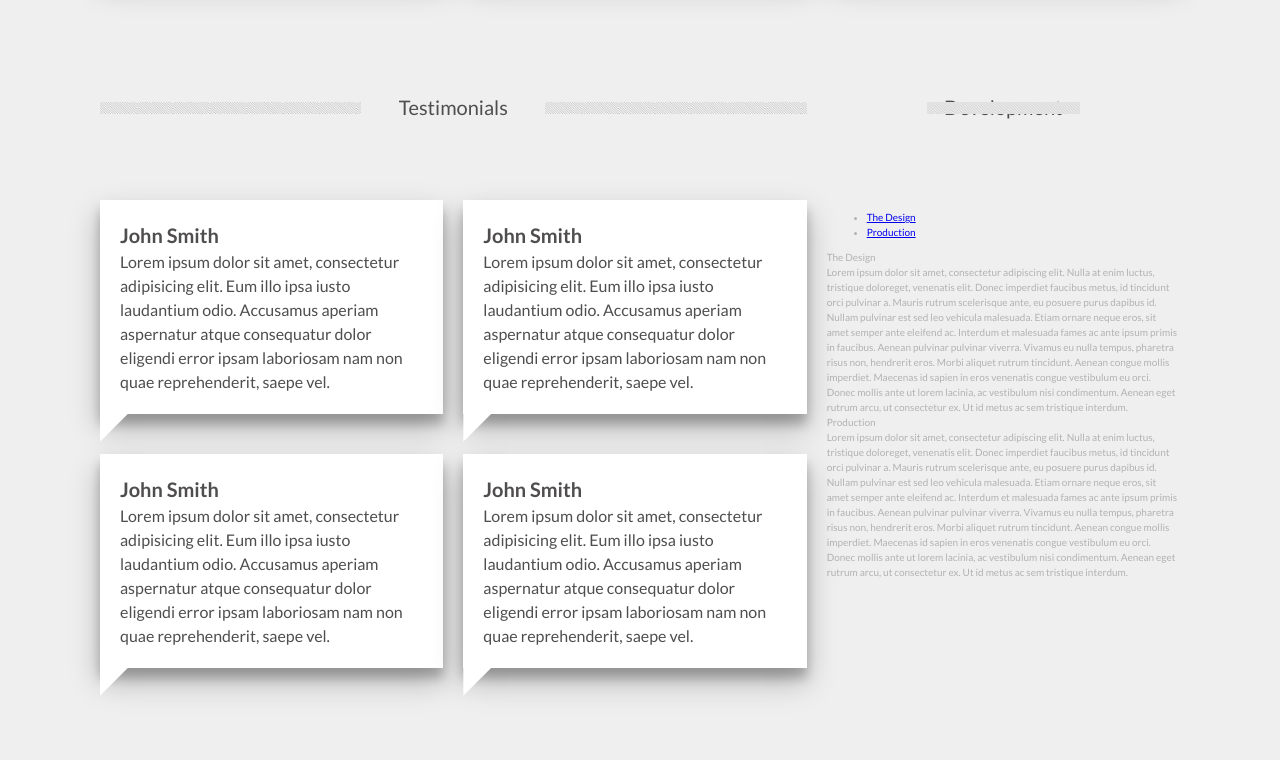
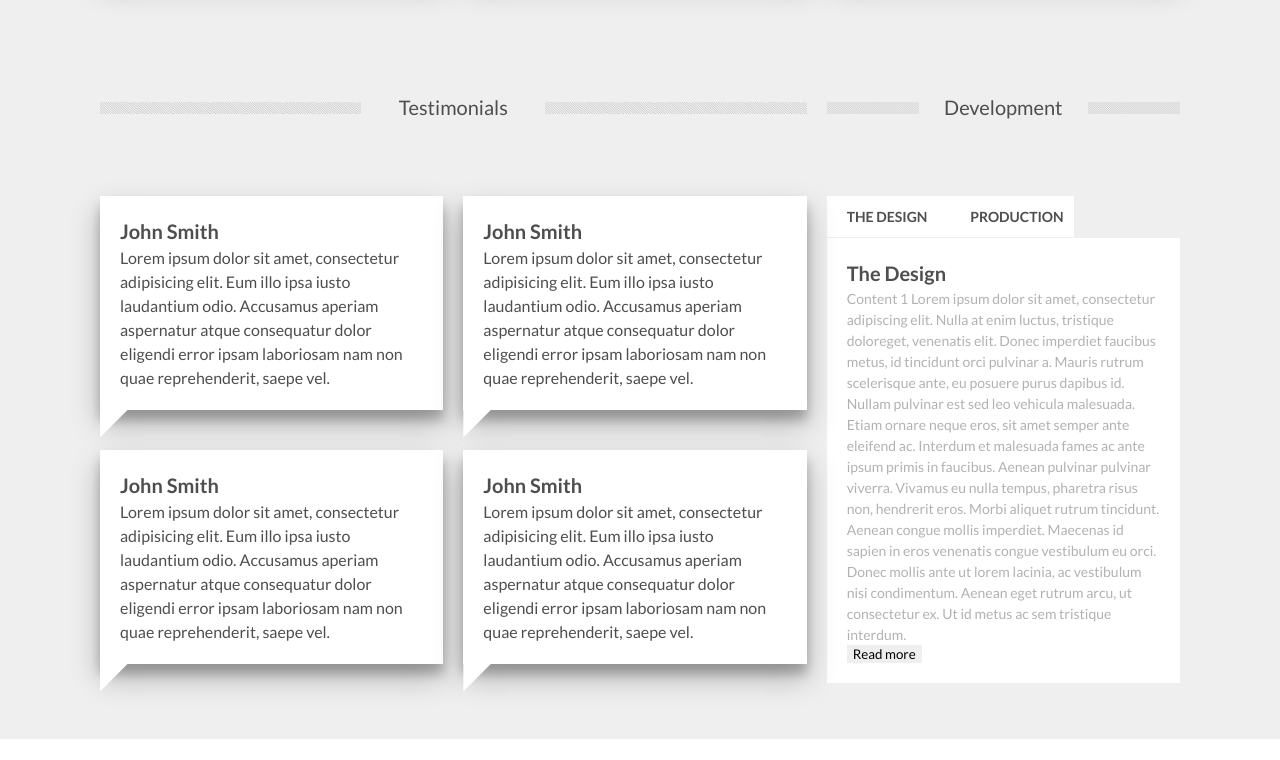
Before and after one commit to anyariazantceva/design-project01, a website: page index.html in a window 1280 px wide. Shown: the part 1373-2133 px from the top of the page. After the commit the page ends 2112 px from the top, so only its background shows below. Drawn offline with nearby package versions, Linux system fonts and the light colour scheme.

Commit message:
Added jquery and jquery tabs

```diff
--- a/index.html
+++ b/index.html
@@ -183,16 +183,24 @@
                 </ul>
                 <div id="tabs-1" class="tabs__content">
                     <div class="tabs__title">The Design</div>
-                    <div class="tabs__info">Lorem ipsum dolor sit amet, consectetur adipiscing elit. Nulla at enim luctus, tristique doloreget, venenatis elit. Donec imperdiet faucibus metus, id tincidunt orci pulvinar a. Mauris rutrum scelerisque ante, eu posuere purus dapibus id. Nullam pulvinar est sed leo vehicula malesuada. Etiam ornare neque eros, sit amet semper ante eleifend ac. Interdum et malesuada fames ac ante ipsum primis in faucibus. Aenean pulvinar pulvinar viverra. Vivamus eu nulla tempus, pharetra risus non, hendrerit eros. Morbi aliquet rutrum tincidunt. Aenean congue mollis imperdiet. Maecenas id sapien in eros venenatis congue vestibulum eu orci. Donec mollis ante ut lorem lacinia, ac vestibulum nisi condimentum. Aenean eget rutrum arcu, ut consectetur ex. Ut id metus ac sem tristique interdum.</div>
+                    <div class="tabs__info"> Content 1 Lorem ipsum dolor sit amet, consectetur adipiscing elit. Nulla at enim luctus, tristique doloreget, venenatis elit. Donec imperdiet faucibus metus, id tincidunt orci pulvinar a. Mauris rutrum scelerisque ante, eu posuere purus dapibus id. Nullam pulvinar est sed leo vehicula malesuada. Etiam ornare neque eros, sit amet semper ante eleifend ac. Interdum et malesuada fames ac ante ipsum primis in faucibus. Aenean pulvinar pulvinar viverra. Vivamus eu nulla tempus, pharetra risus non, hendrerit eros. Morbi aliquet rutrum tincidunt. Aenean congue mollis imperdiet. Maecenas id sapien in eros venenatis congue vestibulum eu orci. Donec mollis ante ut lorem lacinia, ac vestibulum nisi condimentum. Aenean eget rutrum arcu, ut consectetur ex. Ut id metus ac sem tristique interdum.</div>
+                    <div class="tabs__action">
+                        <button class="tabs__btn btn">Read more</button>
+                    </div>
                 </div>
                 <div id="tabs-2" class="tabs__content">
                     <div class="tabs__title">Production</div>
-                    <div class="tabs__info">Lorem ipsum dolor sit amet, consectetur adipiscing elit. Nulla at enim luctus, tristique doloreget, venenatis elit. Donec imperdiet faucibus metus, id tincidunt orci pulvinar a. Mauris rutrum scelerisque ante, eu posuere purus dapibus id. Nullam pulvinar est sed leo vehicula malesuada. Etiam ornare neque eros, sit amet semper ante eleifend ac. Interdum et malesuada fames ac ante ipsum primis in faucibus. Aenean pulvinar pulvinar viverra. Vivamus eu nulla tempus, pharetra risus non, hendrerit eros. Morbi aliquet rutrum tincidunt. Aenean congue mollis imperdiet. Maecenas id sapien in eros venenatis congue vestibulum eu orci. Donec mollis ante ut lorem lacinia, ac vestibulum nisi condimentum. Aenean eget rutrum arcu, ut consectetur ex. Ut id metus ac sem tristique interdum.</div>
+                    <div class="tabs__info">Content 2 Lorem ipsum dolor sit amet, consectetur adipiscing elit. Nulla at enim luctus, tristique doloreget, venenatis elit. Donec imperdiet faucibus metus, id tincidunt orci pulvinar a. Mauris rutrum scelerisque ante, eu posuere purus dapibus id. Nullam pulvinar est sed leo vehicula malesuada. Etiam ornare neque eros, sit amet semper ante eleifend ac. Interdum et malesuada fames ac ante ipsum primis in faucibus. Aenean pulvinar pulvinar viverra. Vivamus eu nulla tempus, pharetra risus non, hendrerit eros. Morbi aliquet rutrum tincidunt. Aenean congue mollis imperdiet. Maecenas id sapien in eros venenatis congue vestibulum eu orci. Donec mollis ante ut lorem lacinia, ac vestibulum nisi condimentum. Aenean eget rutrum arcu, ut consectetur ex. Ut id metus ac sem tristique interdum.</div>
+                    <div class="tabs__action">
+                        <button class="tabs__btn btn">Read more</button>
+                    </div>
                 </div>
             </div>
         </aside>
     </div>
 </section>
-
+<script src="https://code.jquery.com/jquery-1.12.4.js"></script>
+<script src="https://code.jquery.com/ui/1.12.1/jquery-ui.js"></script>
+<script src="js/script.js"></script>
 </body>
 </html>
--- /dev/null
+++ b/js/script.js
@@ -0,0 +1,3 @@
+$(function() {
+    $(".tabs").tabs();
+} );
--- a/package.json
+++ b/package.json
@@ -9,9 +9,8 @@
   "author": "Anna Riazantseva",
   "license": "ISC",
   "devDependencies": {
+    "jquery": "^3.4.1",
     "node-sass": "^4.13.0"
   },
-  "dependencies": {
-    "jquery": "^3.4.1"
-  }
+  "dependencies": {}
 }
--- a/sass/_mixins.scss
+++ b/sass/_mixins.scss
@@ -14,3 +14,25 @@
   left: 0;
   position: absolute;
 }
+
+@mixin background-before($width, $left) {
+  display: block;
+  width: $width;
+  height: 1.2rem;
+  background: url("../img/Border-BG.jpg") repeat-x;
+  background-size: 14%;
+  position: absolute;
+  left: $left;
+  top: 1rem;
+}
+
+@mixin background-after($width, $right) {
+  display: block;
+  width: $width;
+  height: 1.2rem;
+  background: url("../img/Border-BG.jpg") repeat-x;
+  background-size: 14%;
+  position: absolute;
+  right: $right;
+  top: 1rem;
+}
--- a/sass/main.scss
+++ b/sass/main.scss
@@ -207,26 +207,12 @@
 
   &::before {
     content: '';
-    display: block;
-    width: 36%;
-    height: 1.2rem;
-    background: url("../img/Border-BG.jpg") repeat-x;
-    background-size: 14%;
-    position: absolute;
-    left: 10rem;
-    top: 1rem;
+    @include background-before(36%, 10rem);
   }
 
   &::after {
     content: '';
-    display: block;
-    width: 36%;
-    height: 1.2rem;
-    background: url("../img/Border-BG.jpg") repeat-x;
-    background-size: 14%;
-    position: absolute;
-    right: 10rem;
-    top: 1rem;
+    @include background-after(36%, 10rem);
   }
 }
 
@@ -286,28 +272,15 @@
 .testimonials {
   &__main-title {
       position: relative;
+      margin: 0 auto;
       &::before {
         content: '';
-        display: block;
-        width: 37%;
-        height: 1.2rem;
-        background: url("../img/Border-BG.jpg") repeat-x;
-        background-size: 14%;
-        position: absolute;
-        left: 0;
-        top: 1rem;
+        @include background-before(37%, 0);
       }
 
       &::after {
         content: '';
-        display: block;
-        width: 37%;
-        height: 1.2rem;
-        background: url("../img/Border-BG.jpg") repeat-x;
-        background-size: 14%;
-        position: absolute;
-        right: 0;
-        top: 1rem;
+        @include background-after(37%, 0);
       }
     }
 
@@ -342,4 +315,76 @@
   }
 
   }
+
 }
+
+.development {
+
+  &__title {
+    margin: 0 auto;
+    &::before {
+      content: '';
+      @include background-before(26%, 0);
+    }
+    &::after {
+      content: '';
+      @include background-after(26%, 0);
+    }
+  }
+
+}
+
+.tabs {
+  &__list {
+    background-color: $color-white;
+    display: flex;
+    justify-content: space-between;
+    list-style: none;
+    border-bottom: 1px solid $color-light-grey;
+    width: 70%;
+    margin: 0;
+    padding: 0;
+
+  }
+
+  &__list-item {
+    display: block;
+    padding: 1rem 1rem 1rem 2rem;
+    width: 50%;
+    &:active {
+      background-color: $color-dark-grey;
+    }
+  }
+
+  &__link {
+    text-decoration: none;
+    color: $color-dark-text;
+    text-transform: uppercase;
+    font-size: 1.4rem;
+    font-weight: 700;
+
+    &:active {
+      color: $color-white;
+    }
+
+  }
+
+  &__content {
+    background-color: $color-white;
+    padding: 2rem;
+  }
+
+  &__title {
+    color: $color-dark-text;
+    font-size: 2rem;
+    font-weight: 700;
+  }
+
+  &__info {
+    font-size: 1.4rem;
+  }
+}
+
+#tabs-2 {
+  display: none;
+}
```
Also changed, not shown: css/style.css, 1 other file.
